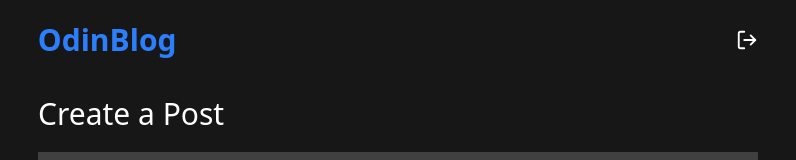
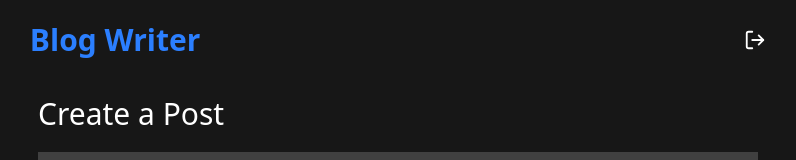
Before and after one commit to JyrexRonaldo/blog-api-admin, a React (Vite) app: page /new in a window 1280 px wide. Shown: the top 160 px of the page, without its empty margins (242-1038 px from the left). Built offline with nearby package versions, Linux system fonts and the light colour scheme.

Commit message:
Change header text

```diff
--- a/index.html
+++ b/index.html
@@ -4,7 +4,7 @@
     <meta charset="UTF-8" />
     <link rel="icon" type="image/svg+xml" href="/vite.svg" />
     <meta name="viewport" content="width=device-width, initial-scale=1.0" />
-    <title>OdinBlog Admin</title>
+    <title>Blog Writer</title>
   </head>
   <body>
     <div id="root"></div>
--- a/src/components/NavBar/NavBar.jsx
+++ b/src/components/NavBar/NavBar.jsx
@@ -41,7 +41,7 @@ function NavBar({ children }) {
             <nav className="flex min-h-20 items-center justify-around">
                 <Link to="/">
                     <p className="text-3xl font-extrabold text-blue-500">
-                        OdinBlog
+                        Blog Writer
                     </p>
                 </Link>
                 {logOutButton}
```
